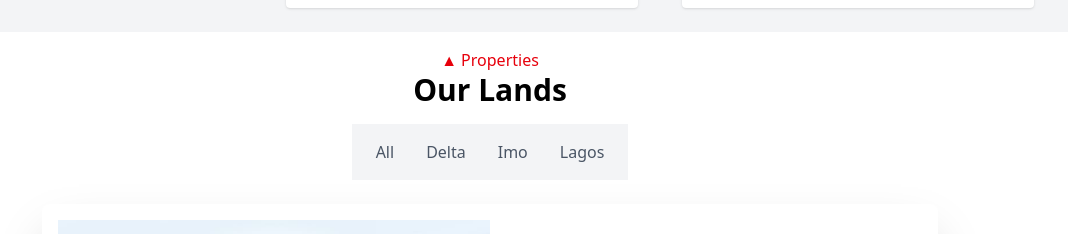
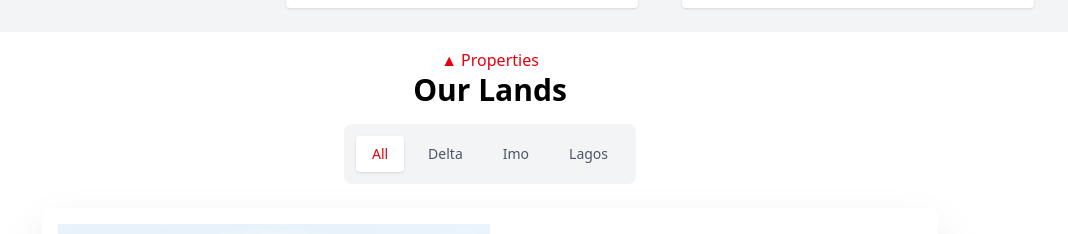
Before and after one commit to Danny-Kyle/DavePwan, a Next.js app: page /properties in a window 1280 px wide. Shown: the part 1220-1454 px from the top of the page, without its empty margins (150-1218 px from the left). Built offline with nearby package versions, Linux system fonts and the light colour scheme.

Commit message:
made changes to properties to allow filtering and functionality

```diff
--- a/src/pages/properties/index.js
+++ b/src/pages/properties/index.js
@@ -1,4 +1,4 @@
-import React from 'react'
+import React, { useEffect, useState } from 'react'
 import {propsBg, akuRuo, speak, urbanLegacy,seeLove,eastView, handpick} from "@/features/assets"
 import Image from 'next/image'
 import PropFeaturesCard from '@/features/PropFeaturesCard';
@@ -6,6 +6,10 @@ import PropPropertiesCard from '@/features/PropPropertiesCard';
 import PropLandCard from '@/features/PropLandCard';
 
 const index = () => {
+  const [selectedCategory, setSelectedCategory] = useState("All");
+  const [isLoading, setIsLoading] = useState(false);
+  const [filteredLands, setFilteredLands] = useState([])
+
   const features = [
     { title: "Handpicked Homes, Tailored for You", style: { backgroundImage: `url(${handpick.src})`} },
     { title: "Properties That Speak Your Style", style: { backgroundImage: `url(${speak.src})`} },
@@ -22,6 +26,7 @@ const index = () => {
   const lands = [
     {
       title: "Urban Legacy",
+      location: "Lagos",
       description:
         "PWAN ELITE is passionate about revealing the amazing potentials available in the real estate industry to the world by providing cost-effective luxury properties to help clients become land/home owners easily and faster.",
       imageAlt: "Urban Legacy",
@@ -29,6 +34,7 @@ const index = () => {
     },
     {
       title: "Eastview Phase 3",
+      location: "Delta",
       description:
         "PWAN ELITE is passionate about revealing the amazing potentials available in the real estate industry to the world by providing cost-effective luxury properties to help clients become land/home owners easily and faster.",
       imageAlt: "Eastview Phase 3",
@@ -36,12 +42,50 @@ const index = () => {
     },
     {
       title: "AKU RUO UNO",
+      location: "Imo",
       description:
         "PWAN ELITE is passionate about revealing the amazing potentials available in the real estate industry to the world by providing cost-effective luxury properties to help clients become land/home owners easily and faster.",
       imageAlt: "AKU RUO UNO",
       src: akuRuo
     },
   ];
+
+  const filterLands = (category) => {
+    if(category === "All"){
+      return lands;
+    }
+    return lands.filter(land => land.location.toLowerCase() === category.toLowerCase())
+  }
+
+  const handleCategoryClick = (category) => {
+    setIsLoading(true);
+    setSelectedCategory(category);
+
+    setTimeout(()=>{
+      const filtered = filterLands(category);
+      setFilteredLands(filtered);
+      setIsLoading(false);
+    }, 3000);
+  }
+
+  useEffect(()=>{setFilteredLands(lands)},[])
+
+  const LoadingSpinner = () => {
+    <div className="mt-8">
+            <div className="flex flex-col items-center">
+              <div className="animate-spin rounded-full h-12 w-12 border-4 border-gray-200 border-t-red-600"></div>
+              <p className="mt-4 text-gray-600">Loading properties...</p>
+            </div>
+          </div>
+  }
+
+  const NoPropertiesMessage = () => {
+    <div className='text-center py-12'>
+      <p className='text-gray-600 text-lg'>
+        This location has no properties to display currently
+      </p>
+    </div>
+  }
 
   return (
     <div>
@@ -82,27 +126,45 @@ const index = () => {
         <span className="text-red-600">▲ Properties</span>
         <h1 className="text-3xl font-bold">Our Lands</h1>
       </div>
-      <div className="flex space-x-2 mt-4 p-3 bg-gray-100">
+      <div className="flex space-x-2 mt-4 p-3 rounded-lg bg-gray-100">
         {["All", "Delta", "Imo", "Lagos"].map((category) => (
           <button
                 key={category}
-            className="rounded px-3 py-1 text-gray-600 active:bg-white active:text-red-600 hover:text-red-600"
+                onClick={() => handleCategoryClick(category)}
+                disabled={isLoading}
+                className={`rounded px-4 py-2 text-sm font-medium transition-all duration-200 ${
+                  selectedCategory === category
+                    ? "bg-white text-red-600 shadow-sm"
+                    : "text-gray-600 hover:text-red-600 hover:-translate-y-0.5"
+                }${isLoading ? 'opacity-50 cursor-not-allowed' : ''}`}
               >
                 {category}
               </button>
         ))}
       </div>
-      <div className="mt-6 space-y-6 w-full max-w-4xl">
-        {lands.map((land) => (
+      <div className="mt-6 w-full max-w-4xl">
+            {isLoading ? (
+              // <LoadingSpinner />
+              <div className='flex flex-col gap-6 justify-center items-center py-12'>
+       <div className='animate-spin rounded-full h-12 w-12 border-b-2 border-red-700'></div>
+       <p>Loading Properties..............</p>
+     </div>
+             ) : filteredLands.length > 0 ? (
+              <div className="space-y-6">
+                {filteredLands.map((land) => (
                   <PropLandCard
-            key={land.title}
-            id = {land.id}
+                    key={land.id}
+                    id={land.id}
                     title={land.title}
                     description={land.description}
                     imageSrc={land.src}
                     imageAlt={land.imageAlt}
                   />
                 ))}
+              </div>
+            ) : (
+              <NoPropertiesMessage />
+            )}
           </div>
     </div>
       </section>
```
Lines whose indentation alone changed are shown as unchanged.
